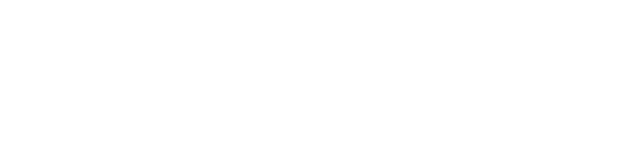
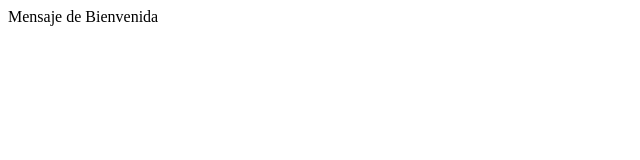
Before and after one commit to SilviaGalvis/goit-markup-hw-01, a plain HTML site: page index.html in a window 1280 px wide. Shown: the whole page, without its empty margins (0-640 px from the left). Drawn offline with Linux system fonts and the light colour scheme.

Commit message:
Update index.html

```diff
--- a/index.html
+++ b/index.html
@@ -7,6 +7,6 @@
     <title>Document</title>
 </head>
 <body>
-
+    Mensaje de Bienvenida
 </body>
 </html>
```
